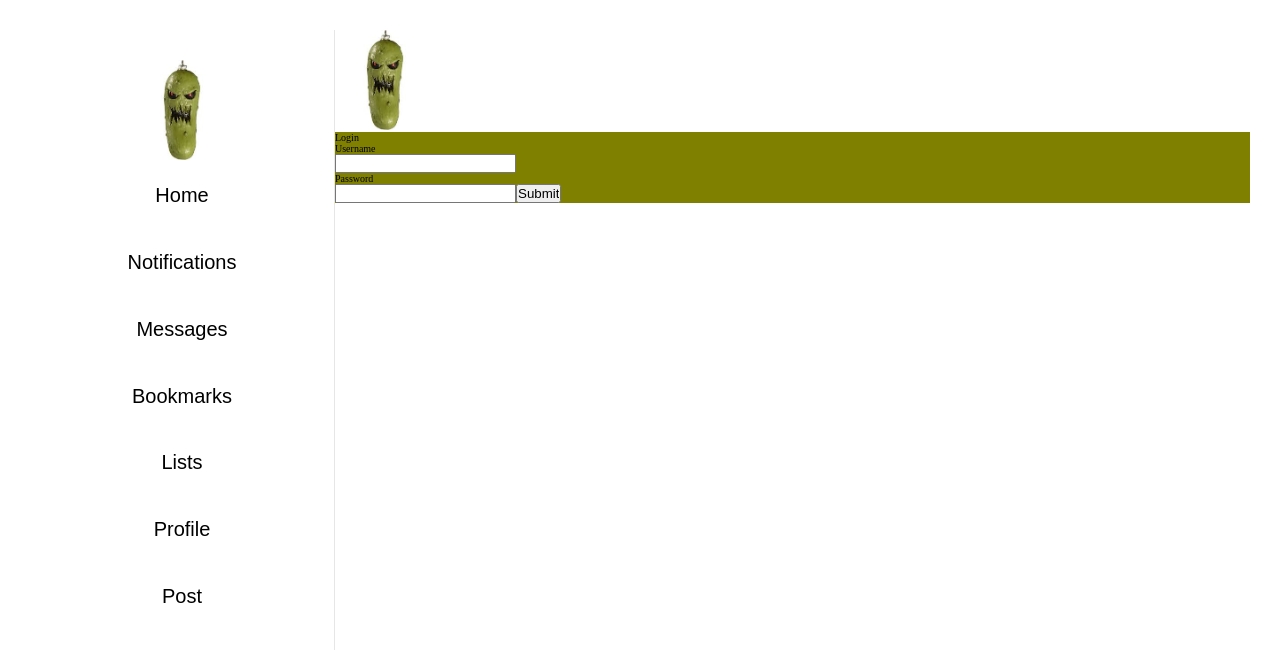
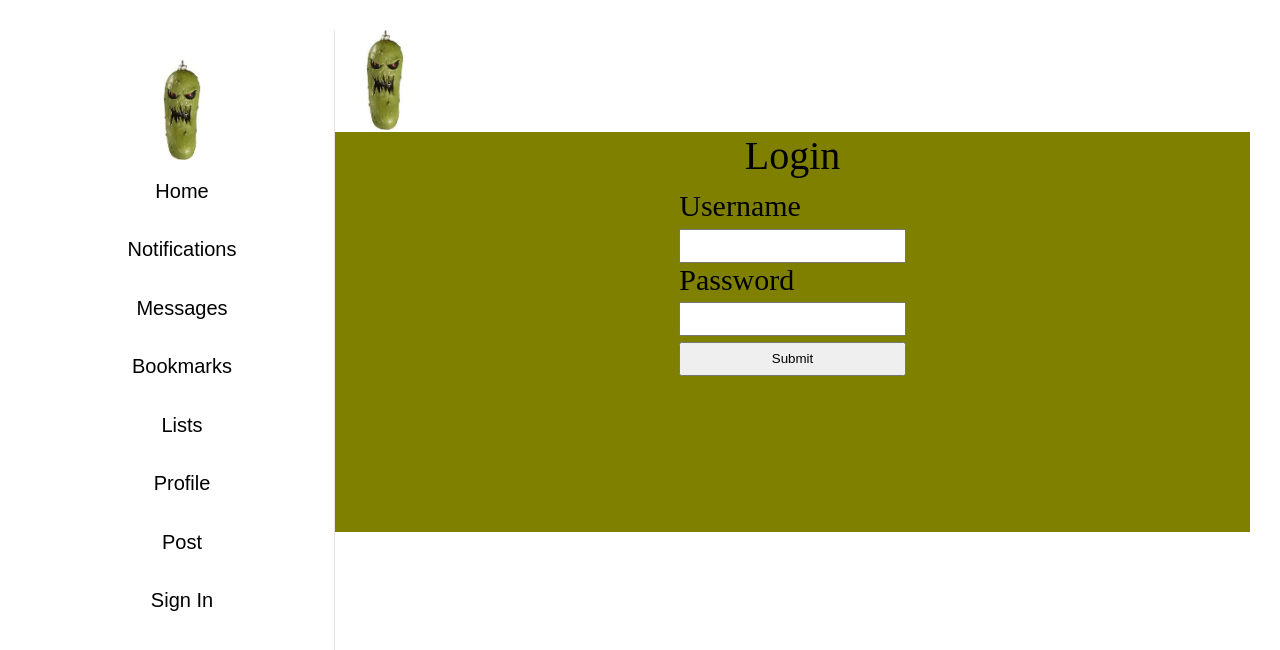
Before and after one commit to PTRI3-Squirtle/Pickle, a React app: page / in a window 1280 px wide. Shown: the top 650 px of the page. Built offline with nearby package versions, Linux system fonts and the light colour scheme.

Commit message:
some work on the routing

```diff
--- a/src/frontend/Components/LeftNavBar.tsx
+++ b/src/frontend/Components/LeftNavBar.tsx
@@ -11,7 +11,7 @@ const LeftNavBar = (): JSX.Element => {
       <div className='leftNavBar_top'>
         <PickleImage />
       </div>
-      <button className='button'>Home</button>
+      <button className='button' onClick={() => history.push('/feed')}>Home</button>
       <button className='button'>Notifications</button>
       <button className='button'>Messages</button>
       <button className='button'>Bookmarks</button>
@@ -20,6 +20,9 @@ const LeftNavBar = (): JSX.Element => {
       <button className='button' onClick={() => history.push('/post')}>
         Post
       </button>
+      <button className='button' onClick={() => history.push('/')}>
+        Sign In
+      </button>
       <div className='leftNavBar_bottom'></div>
     </div>
   );
--- a/src/frontend/Components/Post.tsx
+++ b/src/frontend/Components/Post.tsx
@@ -13,8 +13,10 @@ const Post = (props: mockPostInterface): JSX.Element => {
         <p className='post_username'>{props.userName[0]}</p>
       </div>
       <div className='post_description_wrapper'>
+        <p className='post_title'>{props.title}</p>
         <p>{props.description}</p>
         <img
+          className='post_ellipsis_wrapper'
           onClick={() => {
             setExpandComments(!expandComments);
           }}
--- a/src/frontend/Components/Signin.tsx
+++ b/src/frontend/Components/Signin.tsx
@@ -9,7 +9,8 @@ const Signin = (): JSX.Element => {
 
   return (
     <div className='loginContainer'>
-      <p>Login</p>
+      <div className='signin_element_wrapper component_title'>Login</div>
+      <div className='signin_element_wrapper'>
         <form>
           <label htmlFor='username'>
             <p>Username</p>
@@ -30,6 +31,7 @@ const Signin = (): JSX.Element => {
           </label>
           <input
             type='submit'
+            id='submit'
             onClick={(e) => {
               e.preventDefault();
               console.log('password: ', password);
@@ -38,6 +40,7 @@ const Signin = (): JSX.Element => {
           />
         </form>
       </div>
+    </div>
   );
 };
 
--- a/src/frontend/Sass/components/_post.scss
+++ b/src/frontend/Sass/components/_post.scss
@@ -20,5 +20,9 @@
 
 .post_description_wrapper {
     padding-left: 3rem;
+    font-size: 2rem;
+}
+
+.post_title {
     font-size: 3rem;
 }
--- a/src/frontend/Sass/components/_signin.scss
+++ b/src/frontend/Sass/components/_signin.scss
@@ -1,3 +1,30 @@
 .loginContainer {
+   display: flex;
+   flex-direction: column;
+   min-height: 50%;
+   font-size: 3rem;
    background-color: hsl(60, 100%, 25%);
 }
+
+.component_title {
+   font-size: 4rem;
+   padding-bottom: 1rem;
+}
+
+.signin_element_wrapper {
+   display: flex;
+   justify-content: center;
+}
+
+#username {
+   min-height: 20%;
+   min-width: 100%;
+}
+#password {
+   min-height: 20%;
+   min-width: 100%;
+}
+#submit {
+   min-height: 20%;
+   min-width: 100%;
+}
--- a/src/frontend/app.tsx
+++ b/src/frontend/app.tsx
@@ -8,11 +8,13 @@ import Layout from './Components/Layout';
 import Pickle from './Components/PickleImage';
 import Feed from './Components/Feed';
 import Signin from './Components/Signin';
+import CreateNewPost from './Components/CreateNewPost';
 
 // this imports the main Sass file, making it available in all components
 import './main.scss';
 
 import { gql, useQuery } from '@apollo/client';
+import Post from './Components/Post';
 
 const App = () => {
   // query definition for graphql
@@ -53,8 +55,11 @@ const App = () => {
         <Route exact path='/pickle' component={Pickle}>
           <Pickle />
         </Route>
-        <Route exact path='/feed' component={Feed }>
-          <Feed />
+        <Route exact path='/feed' component={Feed}>
+          <Feed/>
+        </Route>
+        <Route exact path='/post' component={CreateNewPost}>
+          <CreateNewPost/>
         </Route>
       </Layout>
     </Router>
```
Lines whose indentation alone changed are shown as unchanged.
